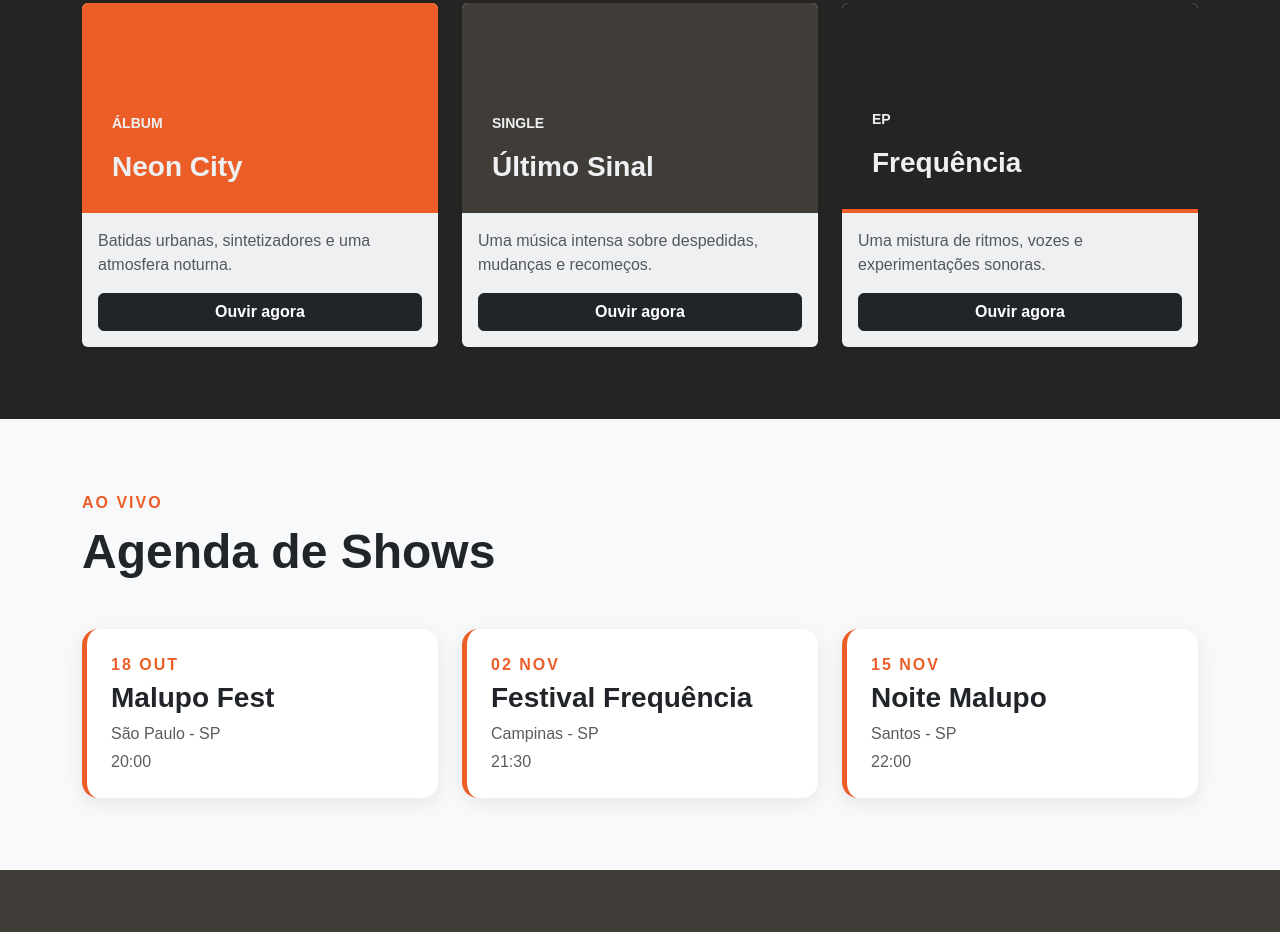
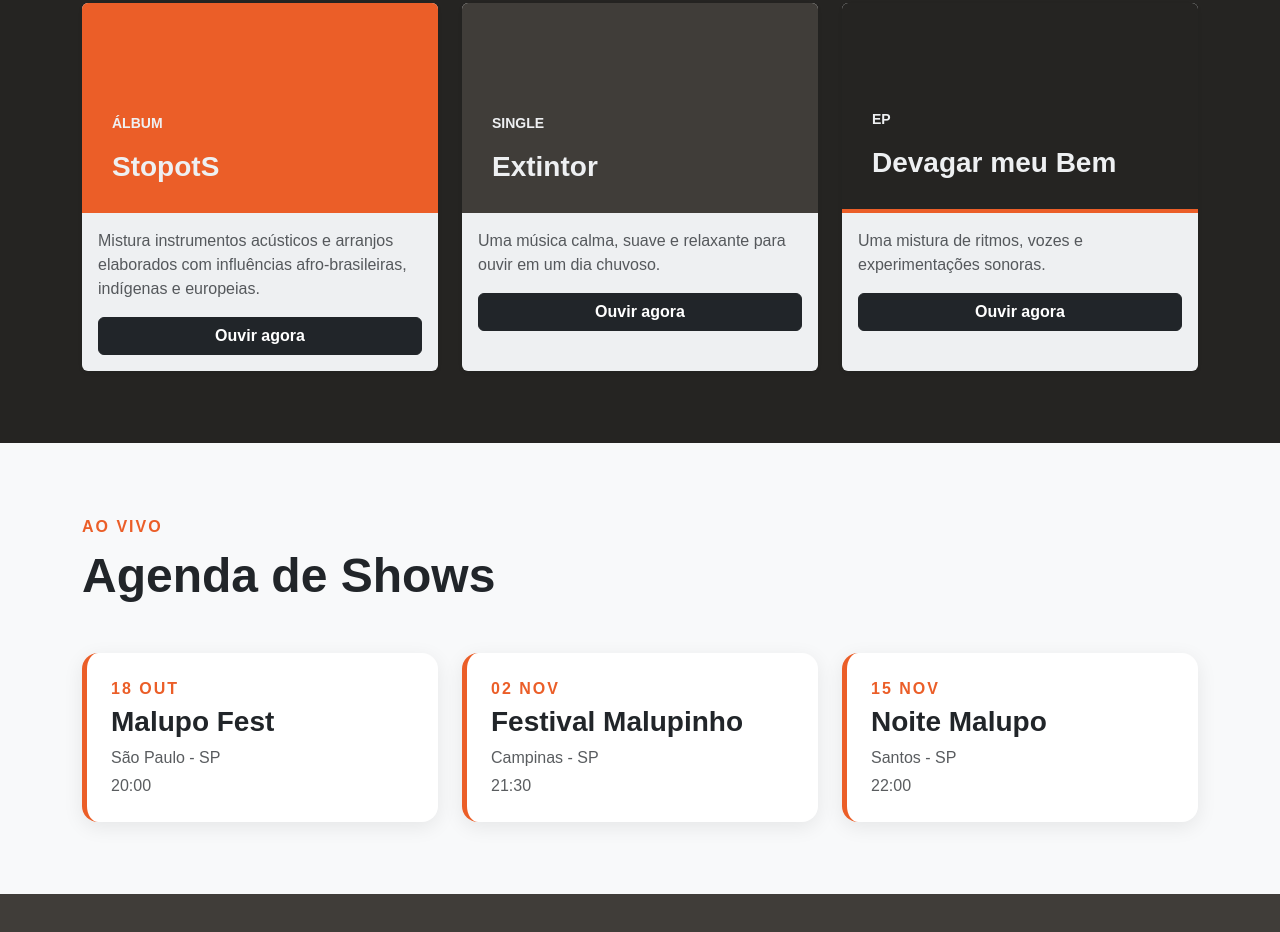
Before and after one commit to EduardoChav3s/ms2-sub-eduardochaves-josearthur, a website: page index.html in a window 1280 px wide. Shown: the part 1420-2352 px from the top of the page. Drawn offline with nearby package versions, Linux system fonts and the light colour scheme; files that its build step writes are made by us from their sources.

Commit message:
feat: alteração do conteúdo do caminho do stylesheet e atribuição de texto original dentro do Index.html
Modificação do caminho do CSS para o correto (estava errado), e alteração dos textos dentro do Index.html para um conteúdo mais original e autêntico.

```diff
--- a/index.html
+++ b/index.html
@@ -14,7 +14,7 @@
     >
 
     <!-- CSS personalizado -->
-    <link rel="stylesheet" href="style.css">
+    <link rel="stylesheet" href="./src/css/style.css">
 </head>
 
 <body>
@@ -208,15 +208,14 @@
                                 </p>
 
                                 <h3 class="fw-bold mb-0">
-                                    Neon City
+                                    StopotS
                                 </h3>
                             </header>
 
                             <section class="card-body">
 
                                 <p class="card-text text-muted">
-                                    Batidas urbanas, sintetizadores e uma
-                                    atmosfera noturna.
+                                     Mistura instrumentos acústicos e arranjos elaborados com influências afro-brasileiras, indígenas e europeias.
                                 </p>
 
                                 <a
@@ -243,15 +242,14 @@
                                 </p>
 
                                 <h3 class="fw-bold mb-0">
-                                    Último Sinal
+                                    Extintor
                                 </h3>
                             </header>
 
                             <section class="card-body">
 
                                 <p class="card-text text-muted">
-                                    Uma música intensa sobre despedidas,
-                                    mudanças e recomeços.
+                                    Uma música calma, suave e relaxante para ouvir em um dia chuvoso.
                                 </p>
 
                                 <a
@@ -278,7 +276,7 @@
                                 </p>
 
                                 <h3 class="fw-bold mb-0">
-                                    Frequência
+                                    Devagar meu Bem
                                 </h3>
                             </header>
 
@@ -358,7 +356,7 @@
                             </p>
 
                             <h3 class="fw-bold">
-                                Festival Frequência
+                                Festival Malupinho
                             </h3>
 
                             <p class="text-muted mb-1">
```
